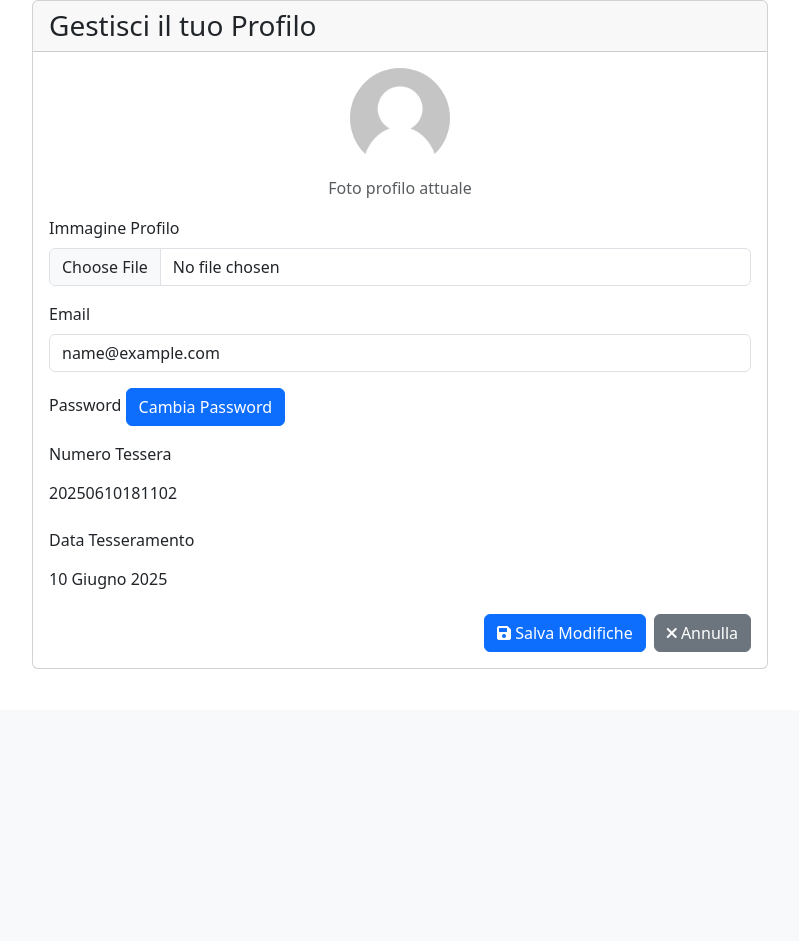
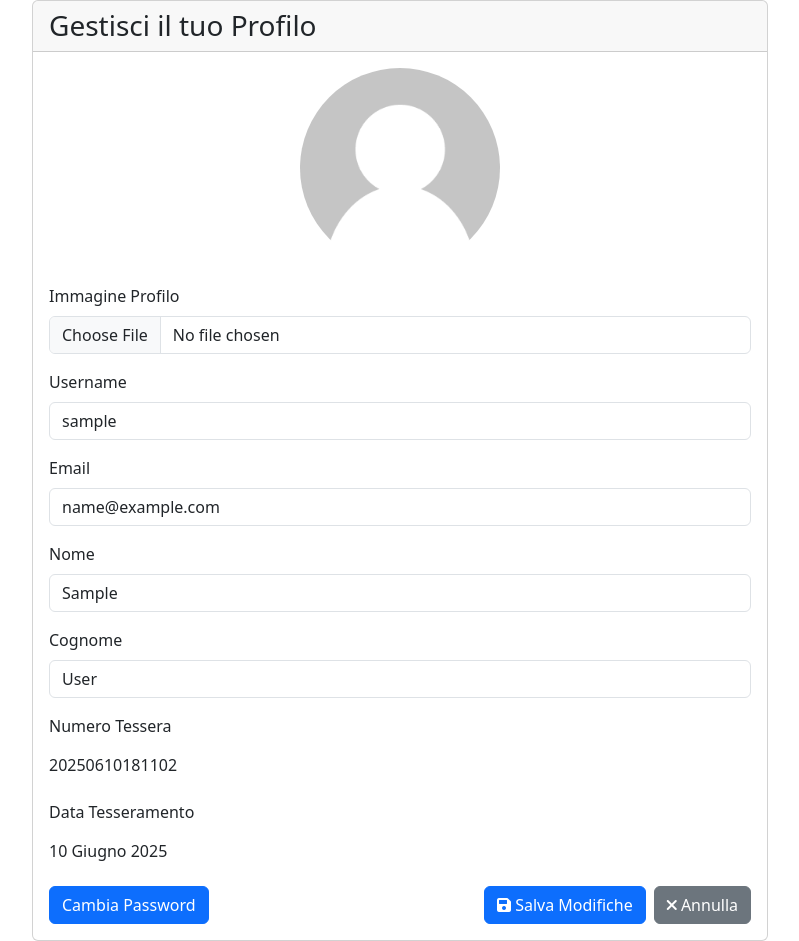
Before and after one commit to esaedro/sito_progettoiseo, a Django app: page /profilo/ in a window 1280 px wide. Shown: the part 90-1031 px from the top of the page, without its empty margins (240-1039 px from the left). Before the commit the page ends 759 px from the top, so only its background shows below. Run offline with Django 5.2, Linux system fonts and the light colour scheme; the visitor is signed in with stand-in values (Sample User, id 1); data comes from the database, SQL or seed files in the repository; some libraries are stand-ins or nearby versions.

Commit message:
Aggiunti nel form del profilo username, nome e cognome

```diff
--- a/progettoiseo/accounts/forms.py
+++ b/progettoiseo/accounts/forms.py
@@ -2,6 +2,7 @@ from django.contrib.auth.forms import PasswordChangeForm, UserCreationForm
 from django.contrib.auth.models import User
 from django import forms
 from .models import ProfiloUtente
+from calendar import firstweekday
 
 class ModificaPasswordForm(PasswordChangeForm):
     def __init__(self, *args, **kwargs):
@@ -15,6 +16,9 @@ class ModificaPasswordForm(PasswordChangeForm):
         fields = ['old_password', 'new_password1', 'new_password2']
 
 class ModificaProfiloForm(forms.ModelForm):
+    username = forms.CharField(max_length=150, required=True)
+    first_name = forms.CharField(max_length=150, required=False)
+    last_name = forms.CharField(max_length=150, required=False)
     immagine_profilo = forms.ImageField(required=False, widget=forms.FileInput(attrs={'accept': 'image/*'}))
     email = forms.EmailField(required=False)
     numero_tessera = forms.CharField(max_length=20, required=True, disabled=True)
@@ -24,8 +28,14 @@ class ModificaProfiloForm(forms.ModelForm):
         super().__init__(*args, **kwargs)
         if self.instance and self.instance.user:
             self.fields['email'].initial = self.instance.user.email if self.instance.user.email else ''
+            self.fields['username'].initial = self.instance.user.username
+            self.fields['first_name'].initial = self.instance.user.first_name
+            self.fields['last_name'].initial = self.instance.user.last_name
 
         # Aggiungi classi Bootstrap
+        self.fields['username'].widget.attrs.update({'class': 'form-control'})
+        self.fields['first_name'].widget.attrs.update({'class': 'form-control'})
+        self.fields['last_name'].widget.attrs.update({'class': 'form-control'})
         self.fields['immagine_profilo'].widget.attrs.update({'class': 'form-control'})
         self.fields['email'].widget.attrs.update({'class': 'form-control'})
         self.fields['numero_tessera'].widget.attrs.update({'class': 'form-control'})
@@ -37,7 +47,13 @@ class ModificaProfiloForm(forms.ModelForm):
         profilo = super().save(commit=False)
         if self.cleaned_data['email']:
             profilo.user.email = self.cleaned_data['email']
-            profilo.user.save()
+        if self.cleaned_data['username']:
+            profilo.user.username = self.cleaned_data['username']
+        if self.cleaned_data['first_name']:
+            profilo.user.first_name = self.cleaned_data['first_name']
+        if self.cleaned_data['last_name']:
+            profilo.user.last_name = self.cleaned_data['last_name']
+        profilo.user.save()
 
 
 
@@ -47,7 +63,7 @@ class ModificaProfiloForm(forms.ModelForm):
 
     class Meta:
         model = ProfiloUtente
-        fields = ['immagine_profilo', 'email', 'numero_tessera', 'data_tesseramento']
+        fields = ['username', 'immagine_profilo', 'email', 'numero_tessera', 'data_tesseramento']
 
 class RegistrazioneForm(UserCreationForm):
     def clean_username(self):
--- a/progettoiseo/accounts/templates/profilo.html
+++ b/progettoiseo/accounts/templates/profilo.html
@@ -23,14 +23,12 @@
                 {% if profilo_utente.immagine_profilo %}
                 <div class="text-center mb-3">
                     <img src="{{ profilo_utente.immagine_profilo.url|default:'/media/accounts/foto_profilo_base.png' }}" alt="Foto profilo attuale"
-                         class="rounded-circle" width="100" height="100" onerror="this.src='/media/accounts/foto_profilo_base.png'">
-                    <p class="text-muted mt-2">Foto profilo attuale</p>
+                         class="rounded-circle" width="200" height="200" onerror="this.src='/media/accounts/foto_profilo_base.png'">
                 </div>
                 {% else %}
                 <div class="text-center mb-3">
                     <img src="/media/accounts/foto_profilo_base.png" alt="Foto profilo attuale"
-                         class="rounded-circle" width="100" height="100">
-                    <p class="text-muted mt-2">Foto profilo attuale</p>
+                         class="rounded-circle" width="200" height="200">
                 </div>
                 {% endif %}
 
@@ -61,6 +59,16 @@
                     </div>
 
                     <div class="mb-3">
+                        <label for="{{ form.username.id_for_label }}" class="form-label">
+                            Username
+                        </label>
+                        {{ form.username }}
+                        {% if form.username.errors %}
+                            <div class="text-danger">{{ form.username.errors }}</div>
+                        {% endif %}
+                    </div>
+
+                    <div class="mb-3">
                         <label for="{{ form.email.id_for_label }}" class="form-label">
                             Email
                         </label>
@@ -71,11 +79,23 @@
                     </div>
 
                     <div class="mb-3">
-                        <label for="{{ form.password.id_for_label }}" class="form-label">
-                            Password
+                        <label for="{{ form.first_name.id_for_label }}" class="form-label">
+                            Nome
                         </label>
-                        <!-- <a href="{% url 'password_change' %}" class="btn btn-primary">Cambia Password</a> -->
-                        <a href="{% url 'modifica-password' %}" class="btn btn-primary">Cambia Password</a>
+                        {{ form.first_name }}
+                        {% if form.first_name.errors %}
+                            <div class="text-danger">{{ form.first_name.errors }}</div>
+                        {% endif %}
+                    </div>
+
+                    <div class="mb-3">
+                        <label for="{{ form.last_name.id_for_label }}" class="form-label">
+                            Cognome
+                        </label>
+                        {{ form.last_name }}
+                        {% if form.last_name.errors %}
+                            <div class="text-danger">{{ form.last_name.errors }}</div>
+                        {% endif %}
                     </div>
 
                     <div class="mb-3">
@@ -102,13 +122,16 @@
                         {% endif %}
                     </div>
 
-                    <div class="d-grid gap-2 d-md-flex justify-content-md-end">
+                    <div class="d-flex justify-content-between">
+                        <a href="{% url 'modifica-password' %}" class="btn btn-primary">Cambia Password</a>
+                        <div class="d-grid gap-2 d-md-flex">
                             <button type="submit" class="btn btn-primary">
                                 <i class="fas fa-save"></i> Salva Modifiche
                             </button>
                             <a href="{% url 'home' %}" class="btn btn-secondary">
                                 <i class="fas fa-times"></i> Annulla
                             </a>
+                        </div>
                     </div>
                 </form>
             </div>
```
Lines whose indentation alone changed are shown as unchanged.
